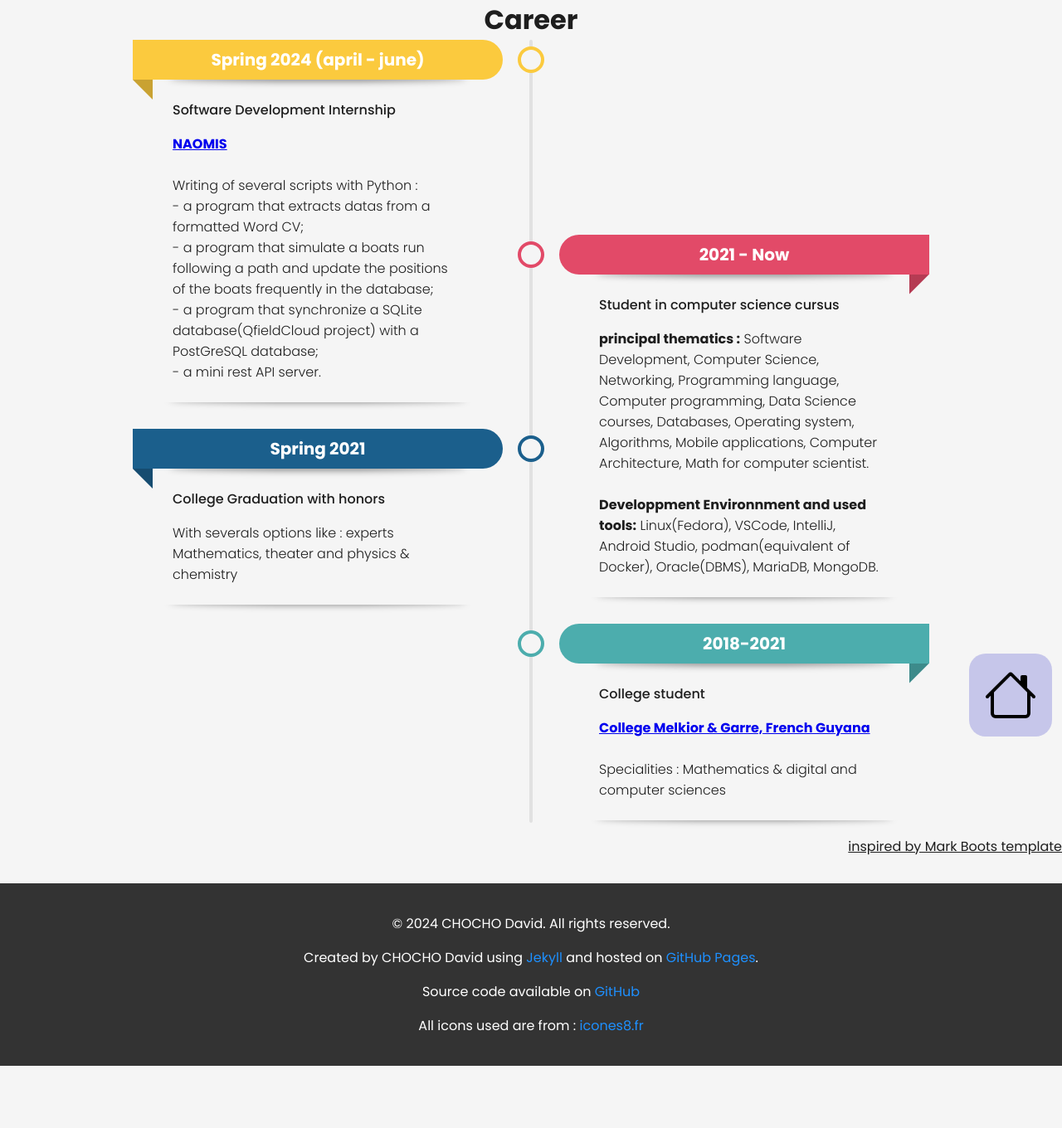
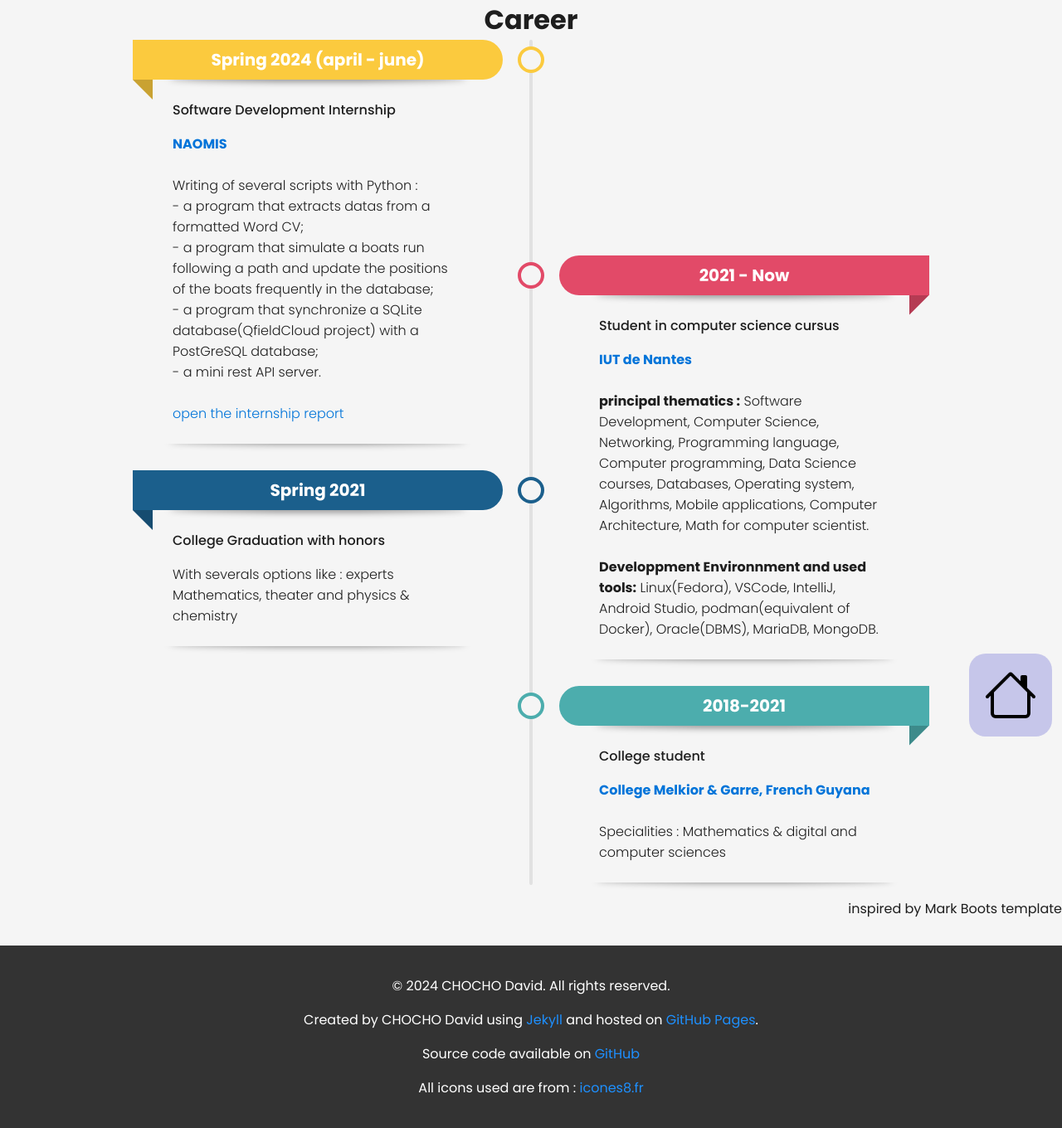
Before and after one commit to Davosthecool/portfolio, a Jekyll site: the page built from pages/career.html, in a window 1280 px wide. Shown: the whole page at 83% size. Built offline with Jekyll 4.4.1, drawn with Linux system fonts in a browser that asks for light colours; before the commit the page ends 1285 px from its top, so only the background shows below that.

Commit message:
ajout lien perso et rapport de stage

```diff
--- a/assets/css/default.css
+++ b/assets/css/default.css
@@ -16,6 +16,35 @@ body {
     bottom: 0;
     right: 0;
 }
+
+a{
+    text-decoration: none;
+    color: #0074D9;
+}
+
+.underline{
+position: relative;
+}
+
+.underline::before{
+    content: '';
+    position: absolute;
+    bottom: 0;
+    right: 0;
+    width: 0;
+    height: 2px;
+    background-color: #0074D9;
+    transition: width 0.6s cubic-bezier(0.25, 1, 0.5, 1);
+}
+
+@media (hover: hover) and (pointer: fine) {
+    .underline:hover::before{
+        left: 0;
+        right: auto;
+        width: 100%;
+    }
+}
+
 footer{
     margin-top: auto;
 }
--- a/pages/career.html
+++ b/pages/career.html
@@ -10,18 +10,22 @@ css: career.css
         <div class="date">Spring 2024 (april - june)</div>
         <div class="title"> Software Development Internship </div>
         <div class="descr">
-            <b><a href="https://naomis.fr">NAOMIS</a></b><br><br>
+            <b><a class="underline" href="https://naomis.fr">NAOMIS</a></b><br><br>
             Writing of several scripts with Python : <br>
             - a program that extracts datas from a formatted Word CV; <br>
             - a program that simulate a boats run following a path and update the positions of the boats frequently in the database; <br>
             - a program that synchronize a SQLite database(QfieldCloud project) with a PostGreSQL database; <br>
             - a mini rest API server.
+            <br><br>
+            <a class="underline" href="{{ 'assets/files/rapport_stage.pdf' | relative_url }}" target="_blank">open the internship report</a>
         </div>
     </li>
     <li style="--accent-color:#E24A68">
         <div class="date">2021 - Now</div>
         <div class="title">Student in computer science cursus</div>
-        <div class="descr"><b>principal thematics :</b> Software Development, Computer Science, Networking, Programming language, Computer programming,
+        <div class="descr">
+            <b><a class="underline" href="https://iutnantes.univ-nantes.fr">IUT de Nantes</a></b><br><br>
+            <b>principal thematics :</b> Software Development, Computer Science, Networking, Programming language, Computer programming,
             Data Science courses, Databases, Operating system, Algorithms, Mobile applications, Computer Architecture, Math for computer scientist. <br><br>
 
             <b>Developpment Environnment and used tools:</b>
@@ -37,9 +41,9 @@ css: career.css
         <div class="date">2018-2021</div>
         <div class="title">College student</div>
         <div class="descr">
-            <b><a href="https://lpo-melkior-garre.eta.ac-guyane.fr">College Melkior & Garre, French Guyana</a></b><br><br>
+            <b><a class="underline" href="https://lpo-melkior-garre.eta.ac-guyane.fr">College Melkior & Garre, French Guyana</a></b><br><br>
             Specialities : Mathematics & digital and computer sciences
         </div>
     </li>
 </ul>
-<div class="credits"><a target="_blank" href="https://codepen.io/MarkBoots/pen/OJOqNyB">inspired by Mark Boots template</a></div>
+<div class="credits"><a class="underline" target="_blank" href="https://codepen.io/MarkBoots/pen/OJOqNyB">inspired by Mark Boots template</a></div>
```
Also changed, not shown: _posts/2024-07-11-welcome-to-jekyll.markdown (deleted, +0 -29 lines), 3 other files.
